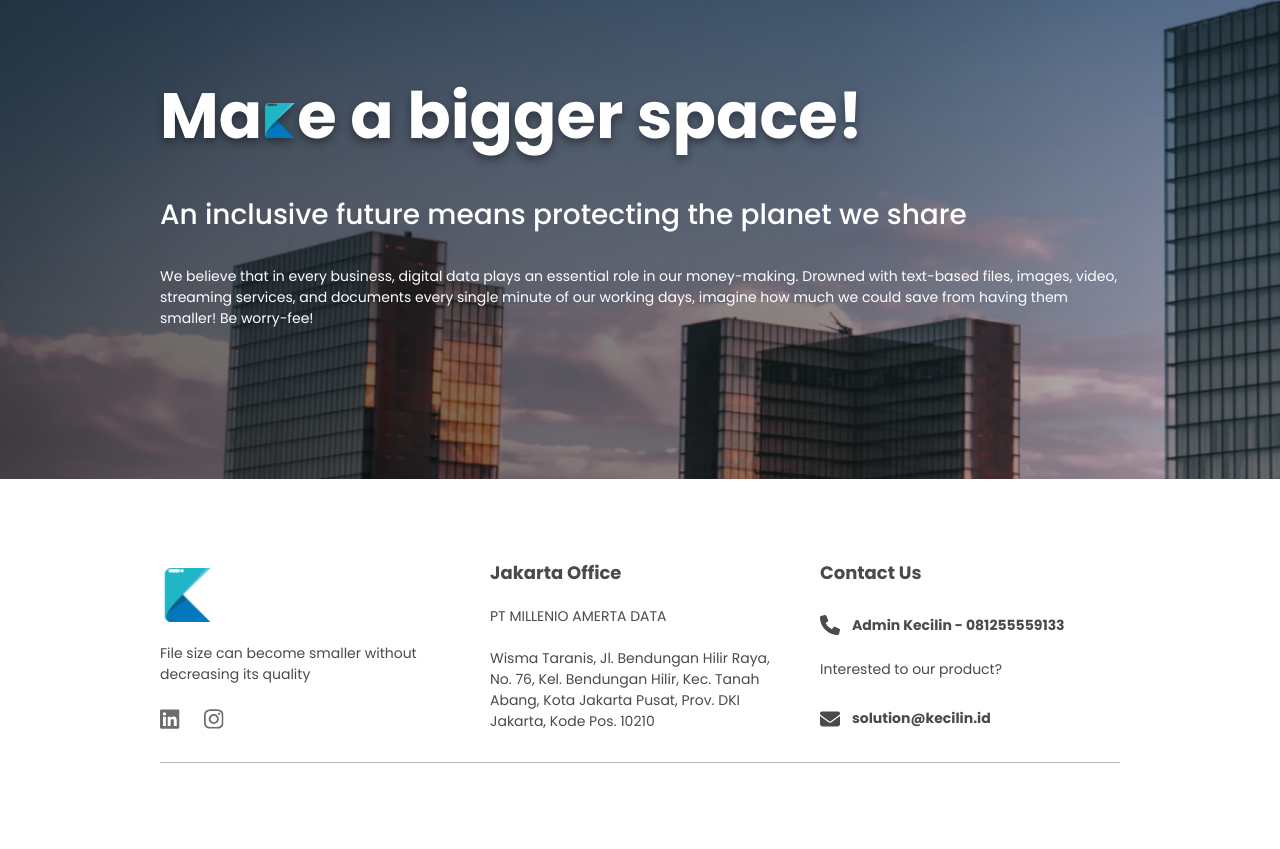
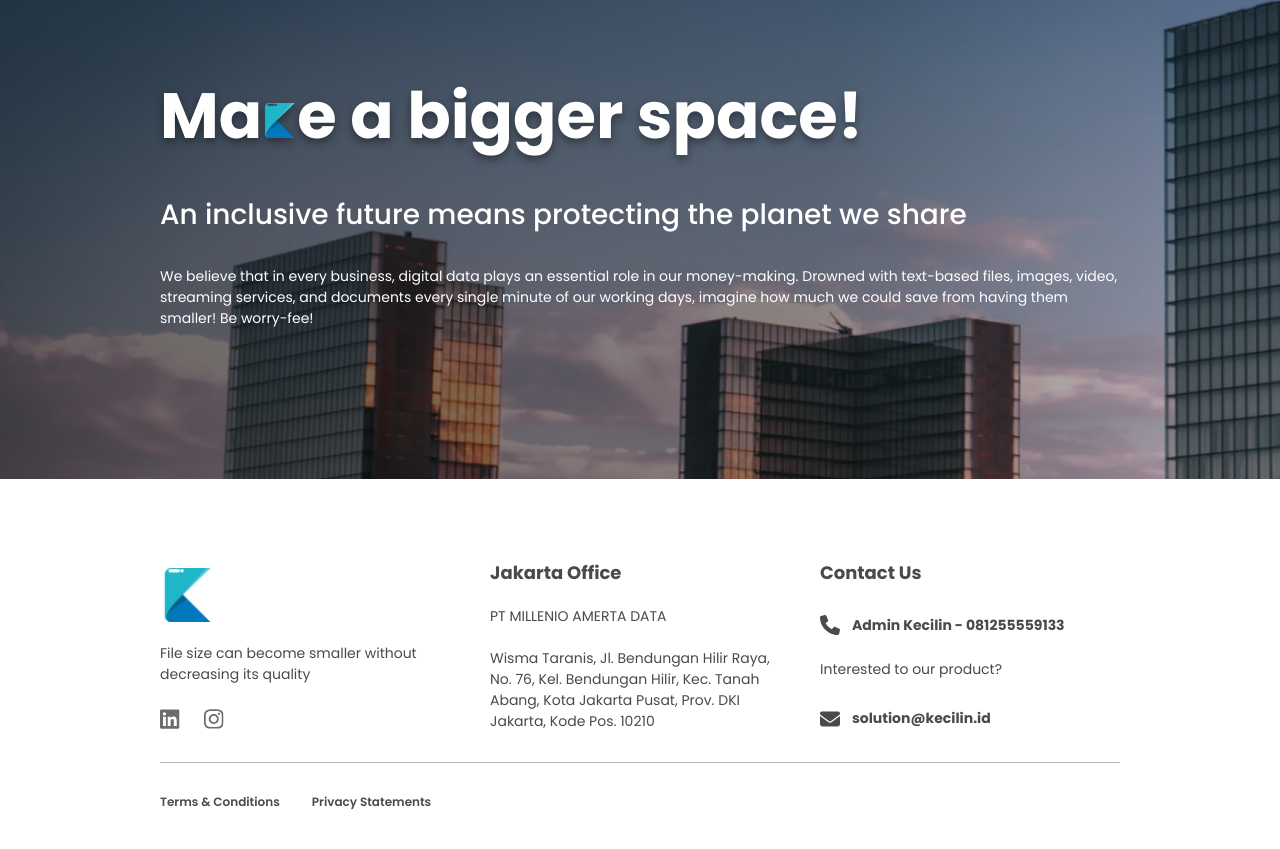
Before and after one commit to daffakamal/kecilin-clone, a Next.js app: page / in a window 1280 px wide. Shown: the part 8525-9374 px from the top of the page. Built offline with nearby package versions, Linux system fonts and the light colour scheme.

Commit message:
feat(Layout): add footer-bottom (terms and privacy)

```diff
--- a/components/Layout/footer.js
+++ b/components/Layout/footer.js
@@ -10,7 +10,7 @@ import IconMail from "../../assets/Images/envelope.svg";
 export default function Footer() {
   return (
     <div className="w-full h-full mx-auto bg-white">
-      <div className="w-10/12 xl:w-3/4 mx-auto py-[80px]">
+      <div className="w-10/12 xl:w-3/4 mx-auto pt-[80px]">
         <div className="grid grid-cols-3 text-left gap-x-[30px] pb-[30px] border-b-[1px] border-[#B4B4B4] text-[#4A4A4A]">
           <div className="grid gap-y-[20px]">
             <Image
@@ -98,6 +98,20 @@ export default function Footer() {
             </div>
           </div>
         </div>
+        <div className="flex gap-x-8 pt-[30px] pb-[80px] font-PoppinsSemi text-[#4A4A4A] text-[9px] xs:text-[10px] md:text-[12px]">
+          <a
+            href="#!"
+            className="hover:underline hover:decoration-[#4A4A4A] cursor-pointer"
+          >
+            Terms & Conditions
+          </a>
+          <a
+            href="#!"
+            className="hover:underline hover:decoration-[#4A4A4A] cursor-pointer"
+          >
+            Privacy Statements
+          </a>
+        </div>
       </div>
     </div>
   );
```
